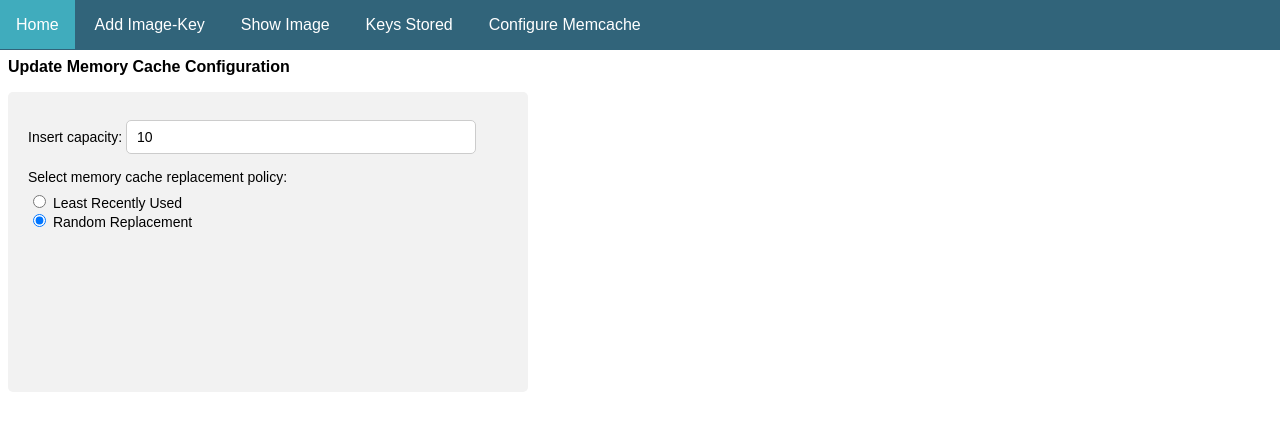
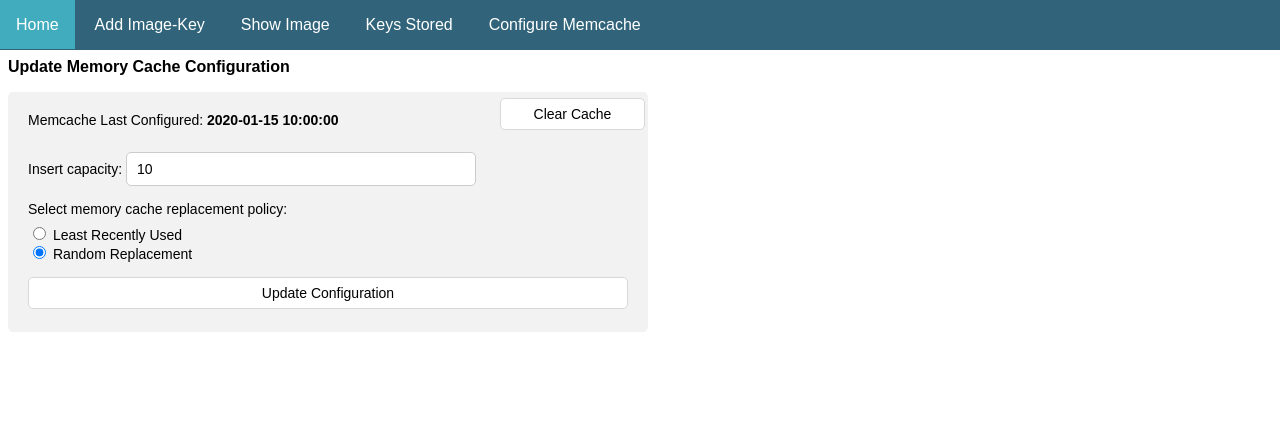
Before and after one commit to Josh-Abraham/CloudComputingA1, a Python web app: template src/app/templates/memcache_params.html in a window 1280 px wide. Shown: the top 431 px of the page. Run offline with Jinja, Linux system fonts and the light colour scheme; the template is opened without the code that fills it: most values are stand-ins (such as "Sample title", 1, 10 or a date in 2020).

Commit message:
adding in memcache params

```diff
--- a/src/app/static/core-style.css
+++ b/src/app/static/core-style.css
@@ -91,3 +91,10 @@ h3 {
 .label-padding {
   line-height: 30px;
 }
+
+.cache-form {
+  position: absolute;
+  top: 90px;
+  left: 500px;
+  width: 145px;
+}
--- a/src/app/templates/memcache_params.html
+++ b/src/app/templates/memcache_params.html
@@ -9,48 +9,49 @@
         <h3>Update Memory Cache Configuration</h3>
         <form
             class="form-outline"
-            style="height: 260px"
+            style="height: 200px; width: 600px"
             method="post">
-
+            <label>Memcache Last Configured: <b>{{ update_time }}</b></label><br><br>
             <label for="capacity">Insert capacity:</label>
             <input
                 type="text"
                 id="capacity"
                 name="capacity"
                 value="{{ capacity }}"
-                class="type-select">
+                class="type-select"><br>
 
-            <label for="cache_replacement" class="label-padding">
+            <label for="replacement_policy" class="label-padding">
                 Select memory cache replacement policy:
             </label>
             {% if replacement_policy == "LRU" %}
             <div>
-                <input type="radio" id="lru" name="drone" checked value="lru">
+                <input type="radio" id="lru" name="replacement_policy" checked value="lru">
                 <label for="lru">Least Recently Used</label>
             </div>
             <div>
-                <input type="radio" id="random" name="drone" value="random">
+                <input type="radio" id="random" name="replacement_policy" value="random">
                 <label for="random">Random Replacement</label>
             </div>
             {% else %}
             <div>
-                <input type="radio" id="lru" name="drone" value="lru">
+                <input type="radio" id="lru" name="replacement_policy" value="lru">
                 <label for="lru">Least Recently Used</label>
             </div>
             <div>
-                <input type="radio" id="random" name="drone" checked value="random">
+                <input type="radio" id="random" name="replacement_policy" checked value="random">
                 <label for="random">Random Replacement</label>
             </div>
             {% endif %}
-            <div>
-                <!-- {% if capacity is defined %}
-                    {% if save_status == "OK" %}
-                        <h4 style="text-align: center; color: green">Image Successfully Added</h4>
-                    {% else %}
-                        <h4 style="text-align: center; color: rgb(172, 16, 16)">Invalid - Image Not Added</h4>
-                    {% endif %}
-                {% endif %} -->
-            </div>
+            <input type="submit" id="submit" class="submit-button" value="Update Configuration">
+        </form>
+        <form method="post" class="cache-form">
+            <input name="clear_cache" style="visibility: collapse; height: 0px">
+            <input
+                type="submit"
+                id="clear_cache"
+                class="submit-button"
+                style="margin-top: -30px"
+                value="Clear Cache">
         </form>
 
 
```
Also changed, not shown: src/app/routes.py (+24 -3 lines).
